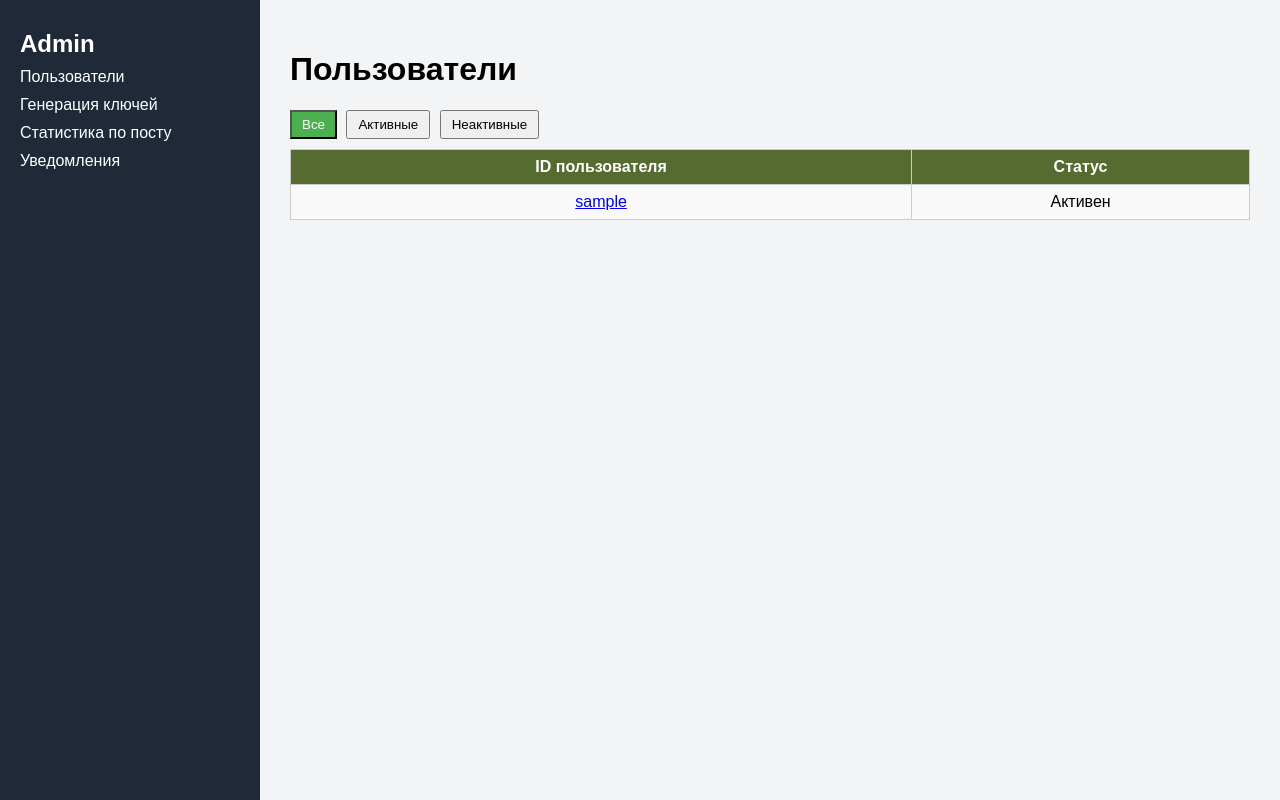
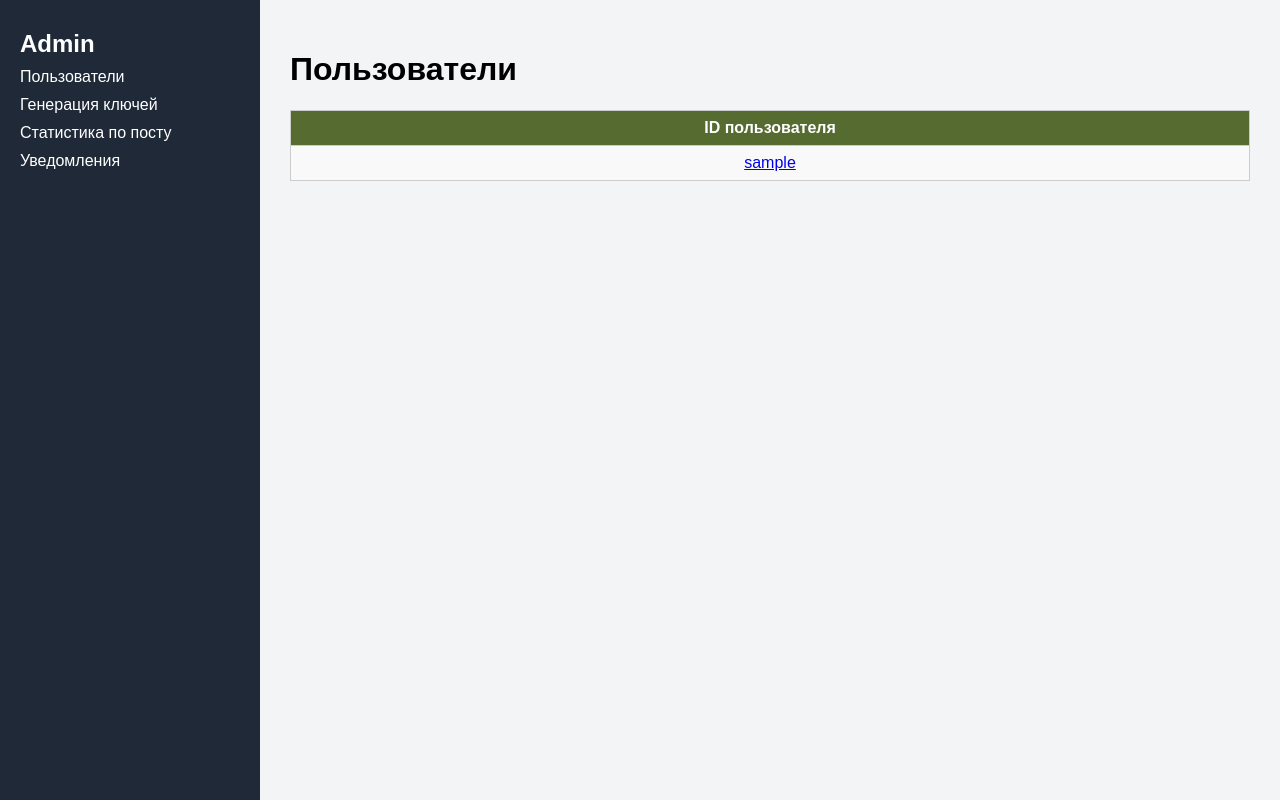
Before and after one commit to nikita133724/Testi-promo, a FastAPI app: template templates/admin/users.html in a window 1280 px wide. Run offline with FastAPI, Linux system fonts and the light colour scheme; the template is opened without the code that fills it: most values are stand-ins (such as "Sample title", 1, 10 or a date in 2020); parts of the project's set-up code (start-up, migrations or seed data) failed here and were passed over.

Commit message:
Update users.html

```diff
--- a/templates/admin/users.html
+++ b/templates/admin/users.html
@@ -3,76 +3,22 @@
 {% block content %}
 <h1>Пользователи</h1>
 
-<div style="margin-bottom: 10px;">
-    <button class="filter-btn active" data-status="all">Все</button>
-    <button class="filter-btn" data-status="active">Активные</button>
-    <button class="filter-btn" data-status="inactive">Неактивные</button>
-</div>
-
-<div id="users-table">
+{% if users %}
 <table border="1" cellpadding="8" cellspacing="0">
     <tr>
         <th>ID пользователя</th>
-            <th>Статус</th>
     </tr>
     {% for user in users %}
     <tr>
-            <td><a href="/admin/users/{{ user.chat_id }}">{{ user.username }}</a></td>
-            <td>{{ "Активен" if not user.suspended else "Неактивен" }}</td>
+        <td>
+            <a href="/admin/users/{{ user.chat_id }}">{{ user.username }}</a>
+        </td>
     </tr>
     {% endfor %}
+
 </table>
-</div>
-
-<script>
-const buttons = document.querySelectorAll(".filter-btn");
-const tableContainer = document.getElementById("users-table");
-
-// Функция обновления таблицы
-async function updateUsersTable(status) {
-    const res = await fetch(`/admin/users/filter?status=${status}`);
-    const users = await res.json();
-
-    let html = `<table border="1" cellpadding="8" cellspacing="0">
-        <tr>
-            <th>ID пользователя</th>
-            <th>Статус</th>
-        </tr>`;
-
-    users.forEach(u => {
-        html += `<tr>
-            <td><a href="/admin/users/${u.chat_id}">${u.username}</a></td>
-            <td>${u.active ? "Активен" : "Неактивен"}</td>
-        </tr>`;
-    });
-
-    html += "</table>";
-    tableContainer.innerHTML = html;
-}
-
-// Обработчики кнопок
-buttons.forEach(btn => {
-    btn.addEventListener("click", () => {
-        // Подсветка активной кнопки
-        buttons.forEach(b => b.classList.remove("active"));
-        btn.classList.add("active");
-
-        const status = btn.dataset.status;
-        updateUsersTable(status);
-    });
-});
-</script>
-
-<style>
-.filter-btn.active {
-    background-color: #4CAF50;
-    color: white;
-}
-.filter-btn {
-    margin-right: 5px;
-    padding: 5px 10px;
-    cursor: pointer;
-}
-</style>
+{% else %}
+<p>Пользователей нет</p>
+{% endif %}
 
 {% endblock %}
```
Lines whose indentation alone changed are shown as unchanged.
